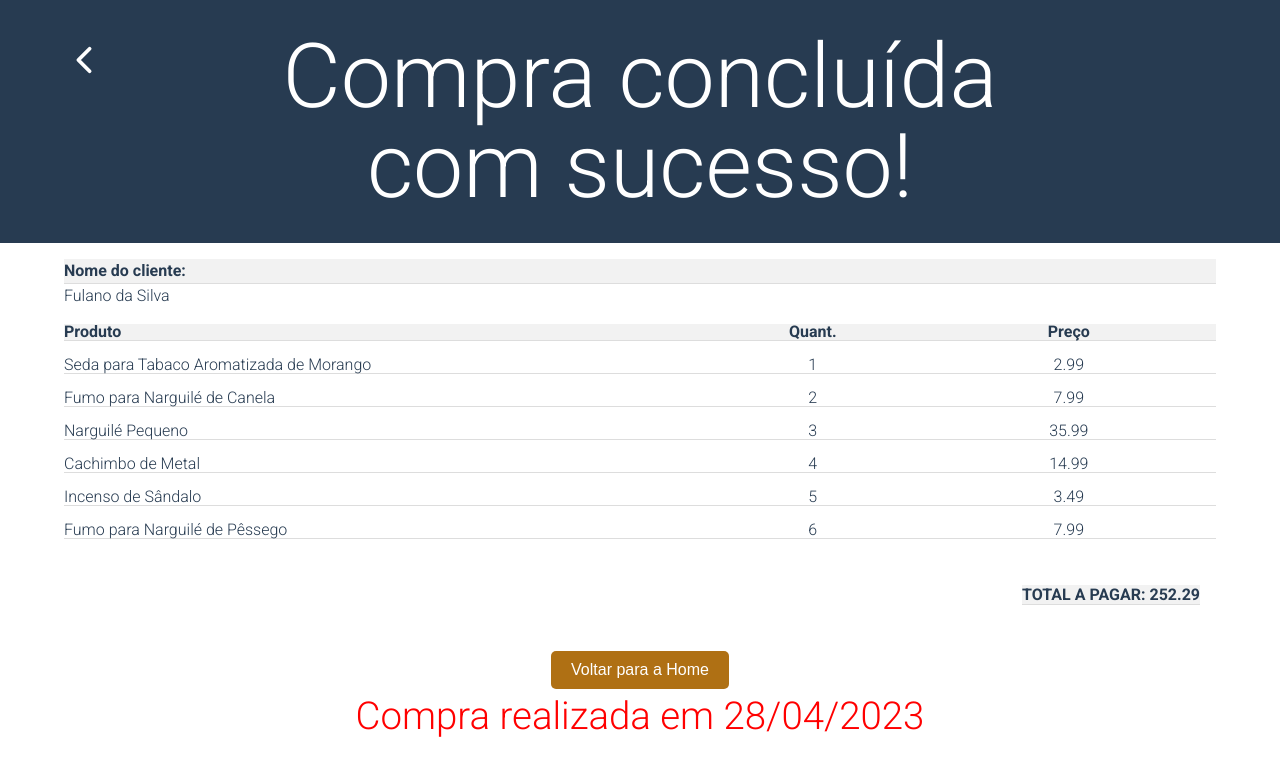
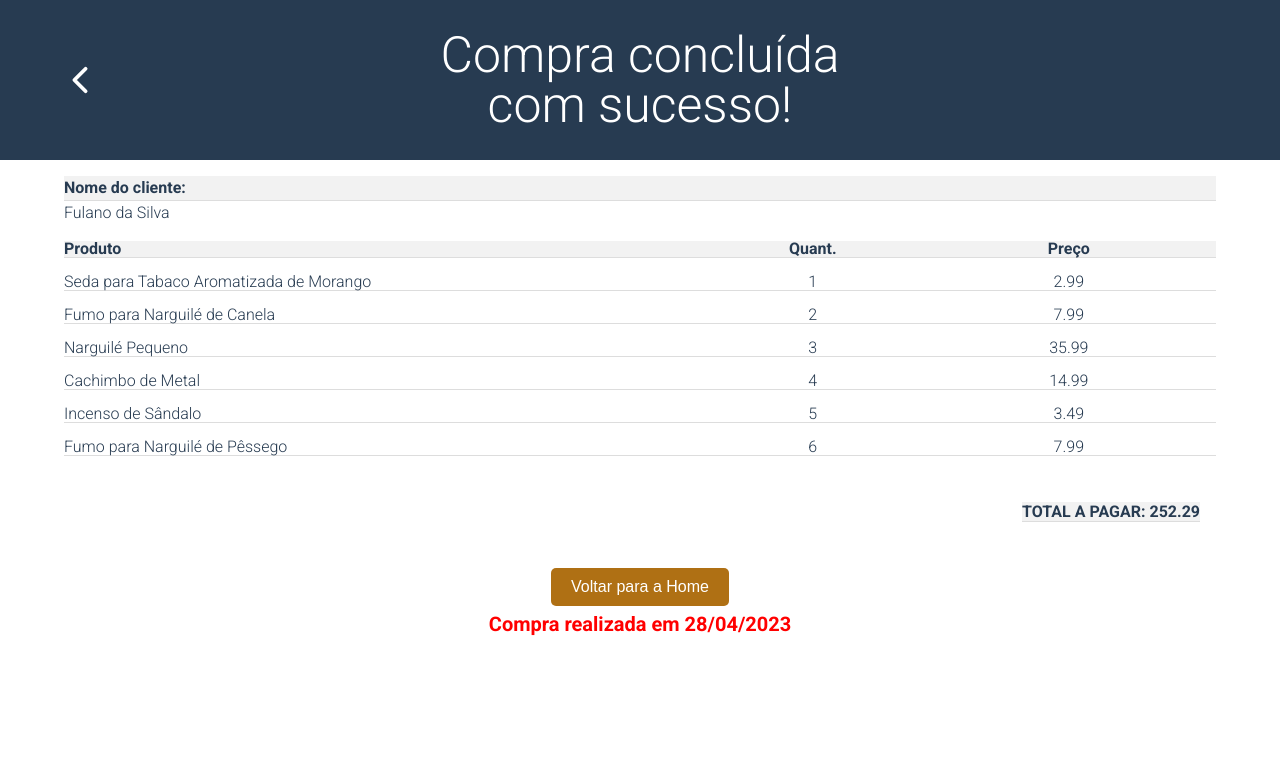
Before and after one commit to mateuspit/projetao-ecommerce-front, a React (Create React App) app: page /success in a window 1280 px wide. Shown: the top 776 px of the page. Built offline with nearby package versions, Linux system fonts and the light colour scheme.

Commit message:
feat: success screen with responsivity for desktop

```diff
--- a/src/pages/Success.js
+++ b/src/pages/Success.js
@@ -1,4 +1,3 @@
-/*eslint-disable */
 import React from "react";
 import styled from "styled-components";
 import { IoChevronBack } from "react-icons/io5";
@@ -82,7 +81,7 @@ export default function Success() {
 					{purchaseData.products.map((p) => {
 						total += p.amount * p.price;
 						return (
-							<tr>
+							<tr key={p._id}>
 								<ProductColumn>{p.name}</ProductColumn>
 								<QuantityColumn>{p.amount}</QuantityColumn>
 								<PriceColumn>{p.price}</PriceColumn>
@@ -92,7 +91,9 @@ export default function Success() {
 				</tbody>
 			</Table>
 
-			<h3><span>TOTAL A PAGAR: {total.toFixed(2)}</span></h3>
+			<h3>
+				<span>TOTAL A PAGAR: {total.toFixed(2)}</span>
+			</h3>
 
 			<ButtonDiv>
 				<Link to="/">
@@ -194,8 +195,14 @@ const Header = styled.header`
 const Icon = styled.div`
 	font-size: 40px;
 	position: absolute;
+	margin-top: 60px;
+	margin-left: 60px;
+	@media (max-width: 625px) {
+		font-size: 40px;
+		position: absolute;
 		margin-top: 5vh;
 		margin-left: 5vw;
+	}
 `;
 
 const ClienteName = styled.div`
@@ -260,9 +267,19 @@ const SuccessTitle = styled.h1`
 	flex-direction: column;
 	justify-content: center;
 	align-items: center;
+	margin-top: 30px;
+	font-size: 50px;
+	margin-bottom: 30px;
+	@media (max-width: 625px) {
+		color: white;
+		display: flex;
+		flex-direction: column;
+		justify-content: center;
+		align-items: center;
 		margin-top: 4vh;
 		font-size: 7vw;
 		margin-bottom: 4vh;
+	}
 `;
 
 const SuccessContainer = styled.div`
@@ -270,10 +287,19 @@ const SuccessContainer = styled.div`
 	flex-direction: column;
 	h2 {
 		color: red;
+		font-size: 20px;
+		display: flex;
+		justify-content: center;
+		align-items: center;
+        font-weight: 700;
+		@media (max-width: 625px) {
+			color: red;
 			font-size: 3vw;
 			display: flex;
 			justify-content: center;
 			align-items: center;
+            font-weight: 700;
+		}
 	}
 	h3 {
 		text-align: right;
```
Lines whose indentation alone changed are shown as unchanged.
